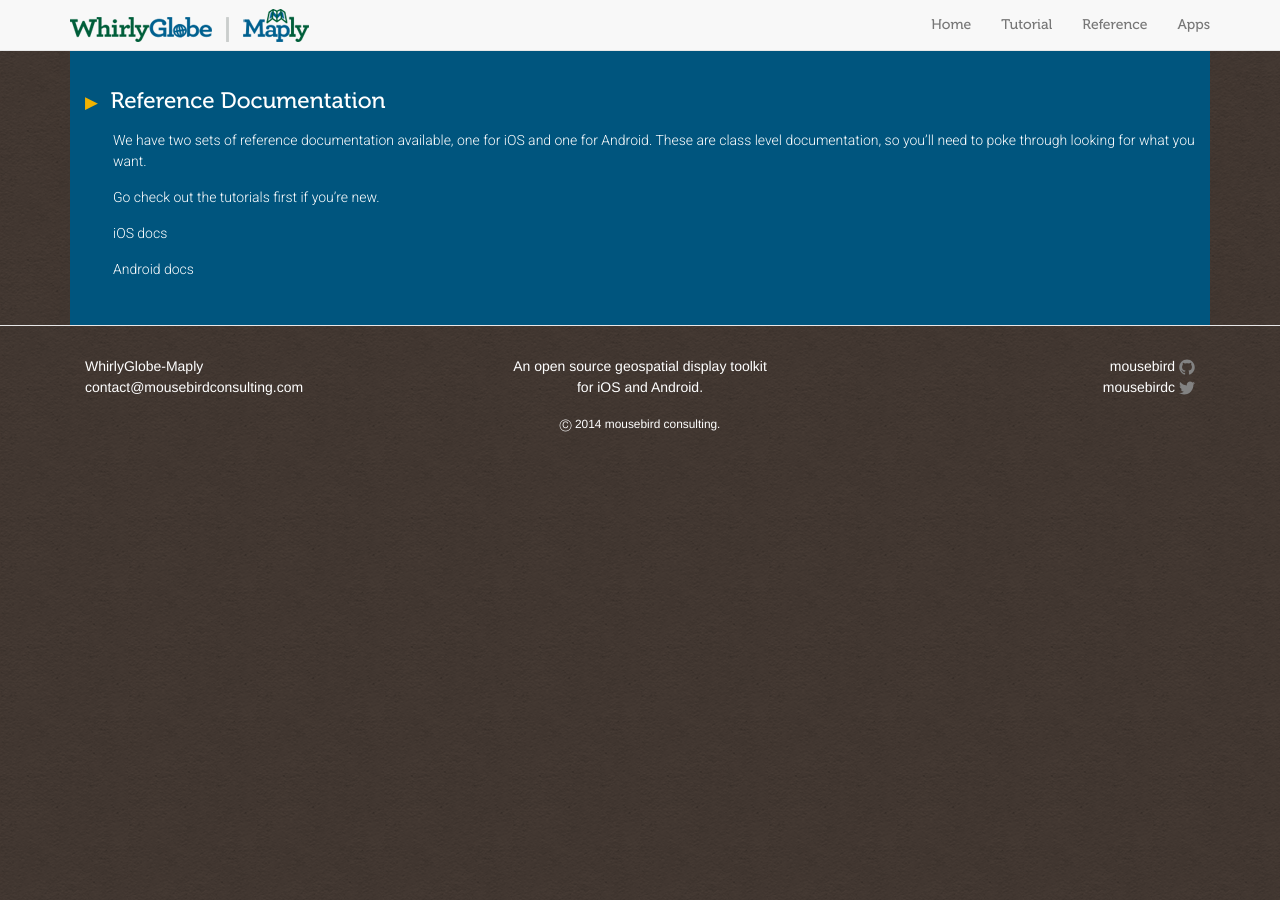
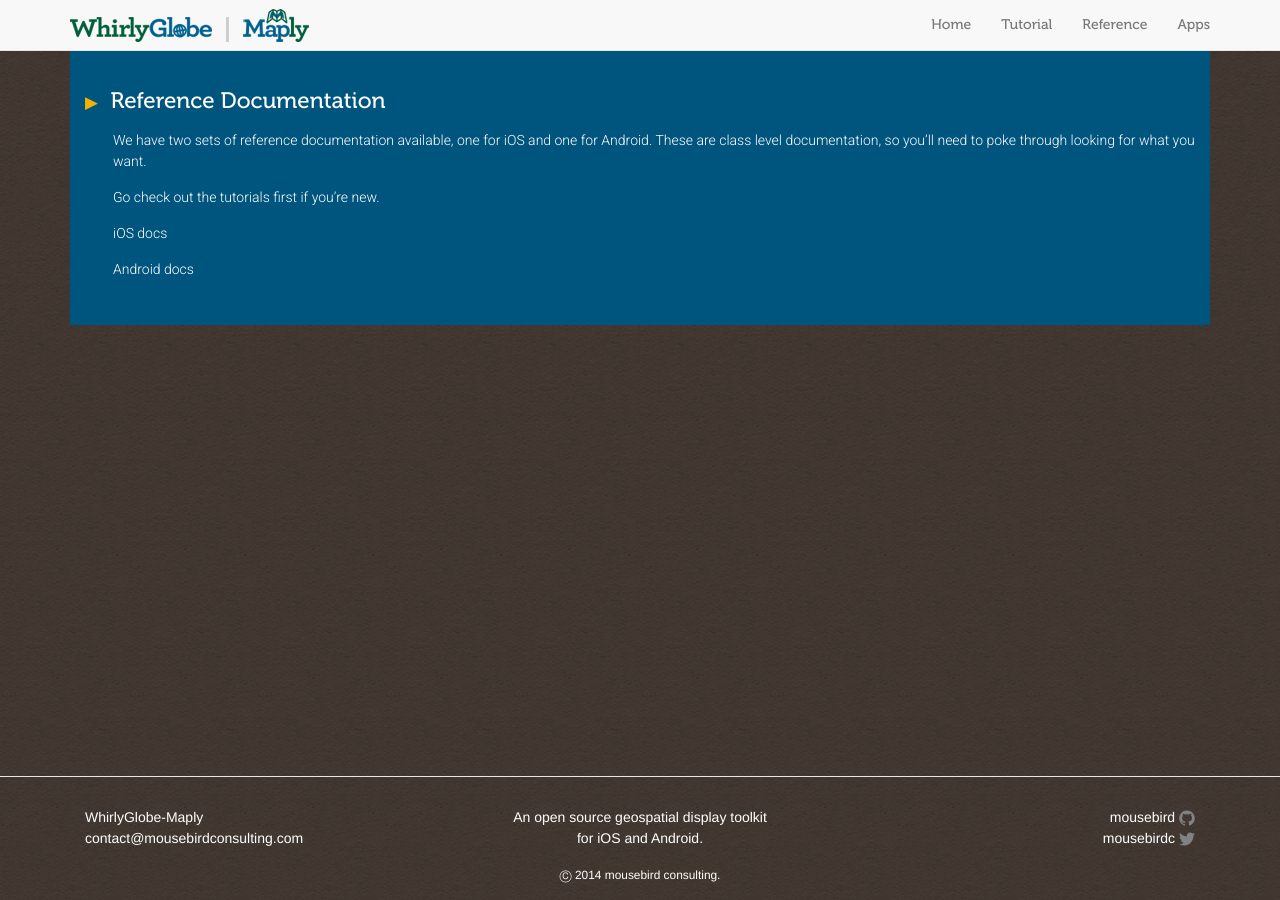
Before and after one commit to muruganandham/WhirlyGlobe-Maply-Site, a Jekyll site: the page built from reference/reference.md, in a window 1280 px wide. Built offline with Jekyll 4.4.1, drawn with Linux system fonts in a browser that asks for light colours; nearby versions of some CDN libraries; some web fonts are replaced.

Commit message:
reapplying sticky footer

```diff
--- a/_layouts/default.html
+++ b/_layouts/default.html
@@ -1,14 +1,11 @@
 <!DOCTYPE html>
 <html>
-
   {% include head.html %}
-
   <body>
-
+    <div id="wrap">
       {% include header.html %}
 
       <div class="container">
-
         <div class="col-sm-12 tutorial tutorial-main">
           <h2>{{ page.title }}</h2>
           {{ content }}
@@ -17,8 +14,8 @@
 
       </div><!-- /.container -->
 
+    </div>
+
     {% include footer.html %}
-
   </body>
-
 </html>
--- a/_layouts/tutorial.html
+++ b/_layouts/tutorial.html
@@ -2,6 +2,7 @@
 <html>
   {% include head.html %}
   <body>
+    <div id="wrap">
       {% include header.html %}
 
       <div class="container">
@@ -134,8 +135,8 @@
         </div>
 
       </div>
+    </div>
 
     {% include footer.html %}
-
   </body>
 </html>
--- a/css/main.scss
+++ b/css/main.scss
@@ -26,6 +26,8 @@ $grey-color-dark:  darken($grey-color, 25%);
 $on-palm:          600px;
 $on-laptop:        800px;
 
+$footer-height:    124px;
+
 // Overall
 // Scale It Down
 //
@@ -45,6 +47,22 @@ h3 {
 h4 {
   font-size:       $base-font-size * 1.2;
 }
+
+html, body {
+  height: 100%;
+}
+
+// Wrapper for page content to push down footer
+#wrap {
+  min-height: 100%;
+  height: auto !important;
+  height: 100%;
+  /* Negative indent footer by its height */
+  margin: 0 auto -1 * $footer-height;
+  /* Pad bottom by footer height */
+  padding: 0 0 $footer-height;
+}
+
 // Background image
 //
 body {
@@ -289,6 +307,9 @@ a:active.prev, a:active.next {
 }
 
 // footer
+.site-footer {
+  height:     $footer-height;
+}
 .site-description {
   text-align: center;
 }
```
Lines whose indentation alone changed are shown as unchanged.
